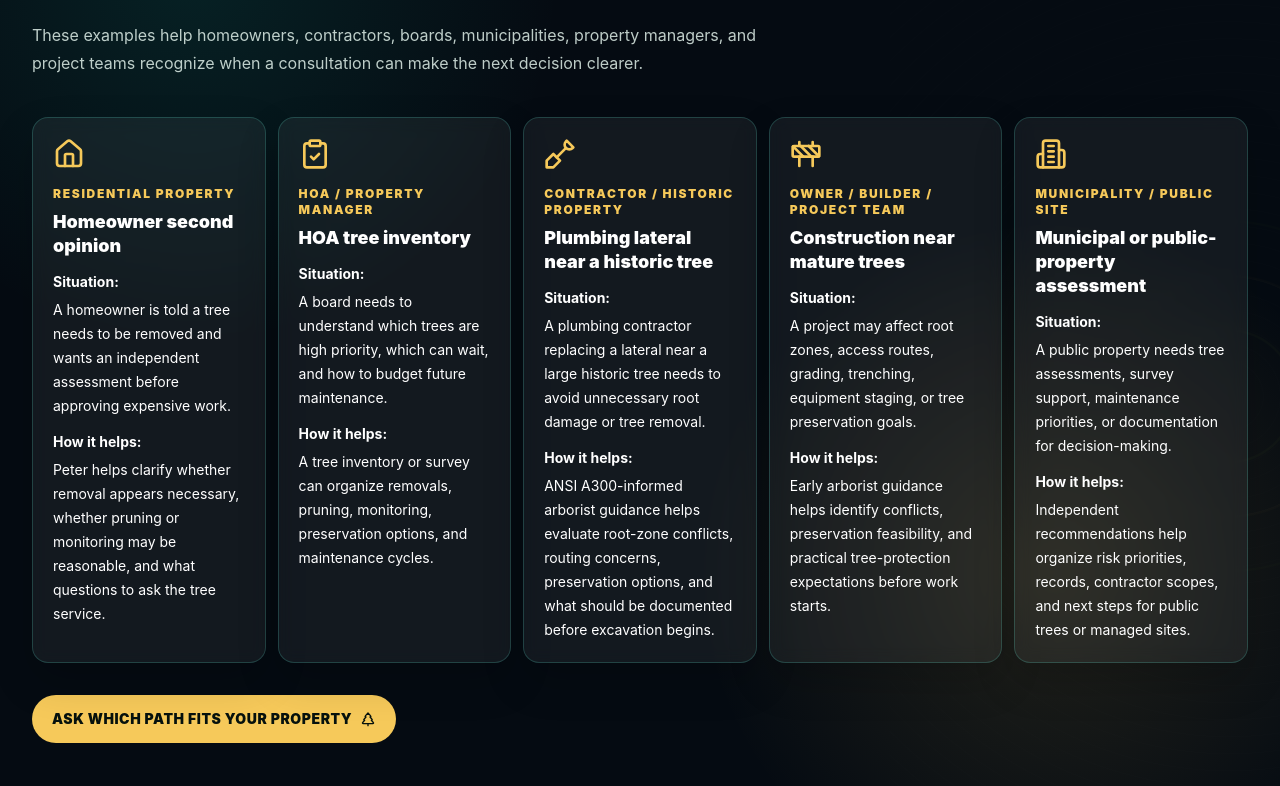
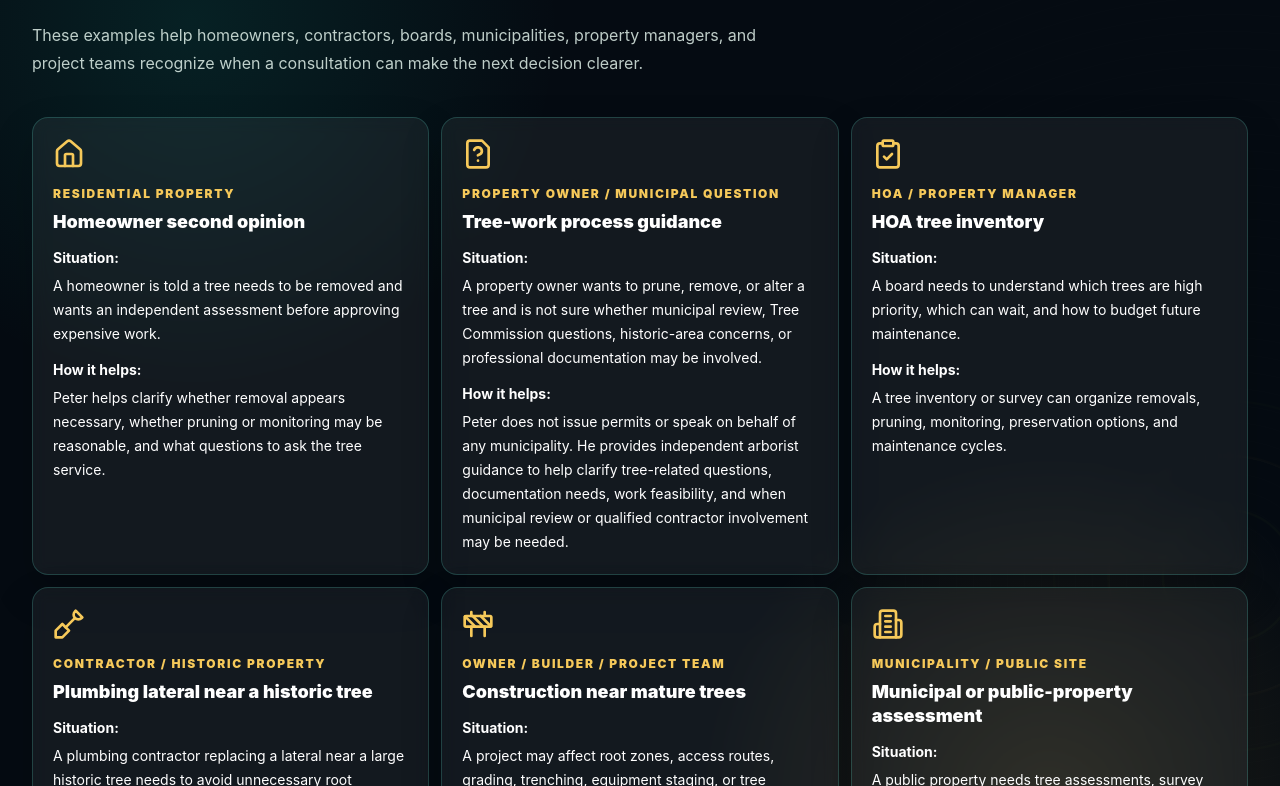
Before and after one commit to TheCryptoArborist/tree251, a Next.js app: page / in a window 1280 px wide. Shown: the part 7434-8220 px from the top of the page. Built offline with nearby package versions, Linux system fonts and the light colour scheme.

Commit message:
Add municipal boundary language to scenario cards

```diff
--- a/components/ScenarioCardsSection.tsx
+++ b/components/ScenarioCardsSection.tsx
@@ -1,4 +1,4 @@
-import { Building2, ClipboardCheck, Construction, Home, Shovel, TreePine } from "lucide-react";
+import { Building2, ClipboardCheck, Construction, FileQuestion, Home, Shovel, TreePine } from "lucide-react";
 import { consultationAnchor } from "@/components/ConsultBranding";
 
 const scenarios = [
@@ -10,6 +10,15 @@ const scenarios = [
     outcome:
       "Peter helps clarify whether removal appears necessary, whether pruning or monitoring may be reasonable, and what questions to ask the tree service.",
     Icon: Home
+  },
+  {
+    title: "Tree-work process guidance",
+    audience: "Property owner / municipal question",
+    situation:
+      "A property owner wants to prune, remove, or alter a tree and is not sure whether municipal review, Tree Commission questions, historic-area concerns, or professional documentation may be involved.",
+    outcome:
+      "Peter does not issue permits or speak on behalf of any municipality. He provides independent arborist guidance to help clarify tree-related questions, documentation needs, work feasibility, and when municipal review or qualified contractor involvement may be needed.",
+    Icon: FileQuestion
   },
   {
     title: "HOA tree inventory",
@@ -68,7 +77,7 @@ export function ScenarioCardsSection() {
           </p>
         </div>
 
-        <div className="mt-8 grid gap-3 sm:mt-10 sm:grid-cols-2 xl:grid-cols-5">
+        <div className="mt-8 grid gap-3 sm:mt-10 sm:grid-cols-2 lg:grid-cols-3">
           {scenarios.map(({ title, audience, situation, outcome, Icon }) => (
             <article key={title} className="rounded-2xl border border-teal-300/20 bg-white/[0.06] p-4 shadow-[0_18px_42px_rgba(0,0,0,0.18)] backdrop-blur transition hover:border-[#f6c95a]/45 sm:p-5">
               <Icon className="size-8 text-[#f6c95a]" aria-hidden="true" />
```
